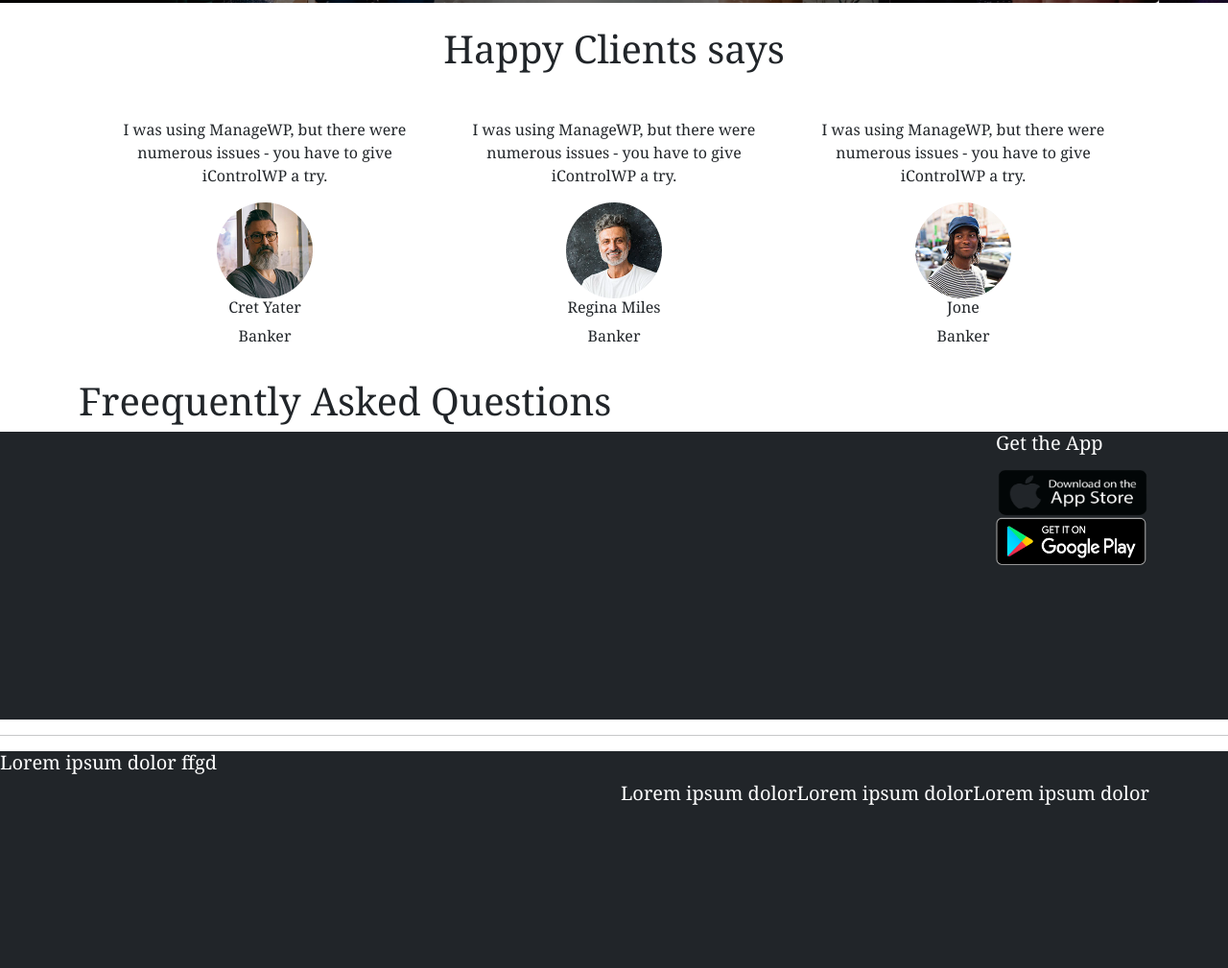
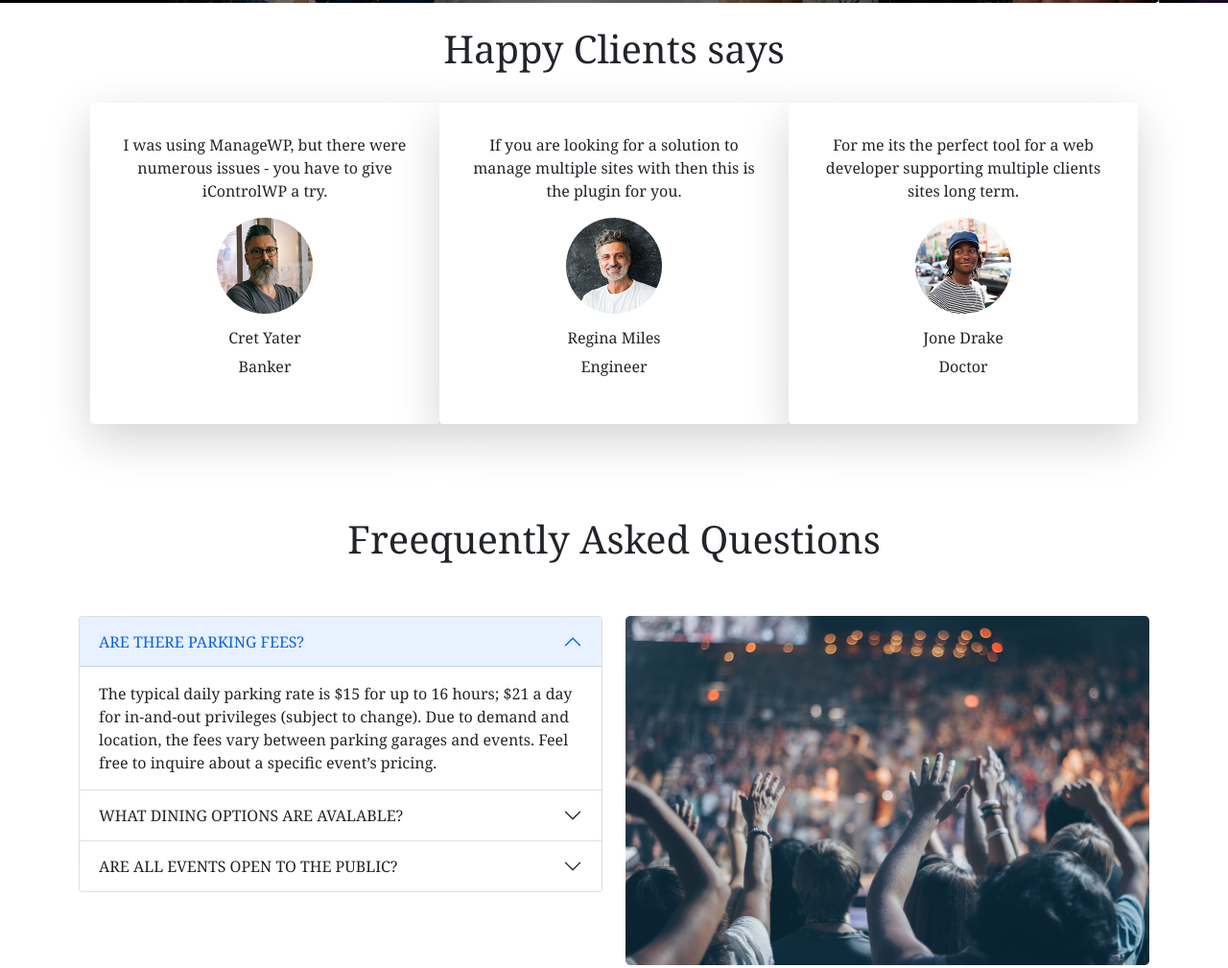
Before and after one commit to abdullahalmasudpersonal/Assignment-03, a plain HTML site: page index.html in a window 1280 px wide. Shown: the part 622-1631 px from the top of the page at 96% size. Drawn offline with nearby package versions, Linux system fonts and the light colour scheme.

Commit message:
sixth commit

```diff
--- a/index.html
+++ b/index.html
@@ -29,7 +29,7 @@
     <header>
         <!----------- navber-section -------------->
         <nav class="navbar navbar-expand-lg navbar-light bg-light">
-            <div class="container ">
+            <div class="container">
                 <a class="navbar-brand" href="#">
                     <img src="./media/icons/adelaide2.png" alt="" width="80" height="80">
                     Adelaide Convention Centre</a>
@@ -39,8 +39,8 @@
                     <span class="navbar-toggler-icon"></span>
                 </button>
 
-                <div class="collapse navbar-collapse " id="navbarSupportedContent">
-                    <ul class="navbar-nav me-auto mb-2 mb-lg-0">
+                <div class="collapse navbar-collapse justify-content-end" id="navbarSupportedContent">
+                    <ul class="navbar-nav fw-bold">
                         <li class="nav-item">
                             <a class="nav-link active" aria-current="page" href="#">HOME</a>
                         </li>
@@ -78,7 +78,7 @@
                     <div class="carousel-caption d-none d-md-block">
                         <h5>First slide label</h5>
                         <p>Some representative placeholder content for the first slide.</p>
-                        <a href="https://getbootstrap.com/" target="blank">
+                        <a href="https://getbootstrap.com/" target="_blank">
                             <button class="btn btn-warning">Buy Now</button>
                         </a>
                     </div>
@@ -88,7 +88,7 @@
                     <div class="carousel-caption d-none d-md-block">
                         <h5>Second slide label</h5>
                         <p>Some representative placeholder content for the second slide.</p>
-                        <a href="https://youtube.com/" target="blank">
+                        <a href="https://youtube.com/" target="_blank">
                             <button class="btn btn-warning">Buy Now</button>
                         </a>
                     </div>
@@ -98,7 +98,7 @@
                     <div class="carousel-caption d-none d-md-block">
                         <h5>Third slide label</h5>
                         <p>Some representative placeholder content for the third slide.</p>
-                        <a href="https://facebook.com/" target="blank">
+                        <a href="https://facebook.com/" target="_blank">
                             <button class="btn btn-warning">Buy Now</button>
                         </a>
                     </div>
@@ -123,43 +123,98 @@
             <h1 class="text-center p-4">Happy Clients says</h1>
             <div class=" container card-group">
 
-                <div class="card border-0">
+                <div class="card border-0 shadow-lg p-3 mb-5 bg-body rounded">
                     <div class="card-body text-center ">
                         <p class="card-text">I was using ManageWP, but there were numerous issues - you have to give
                             iControlWP a try.</p>
                         <img src="./media/images/person 1.png" class="justify-content-center" width="100" height="100"
                             alt="...">
-                        <h6>Cret Yater</h6>
+                        <h6 class="mt-3">Cret Yater</h6>
                         <p>Banker</p>
                     </div>
                 </div>
 
-                <div class="card border-0">
+                <div class="card border-0 shadow-lg p-3 mb-5 bg-body rounded">
                     <div class="card-body text-center ">
-                        <p class="card-text">I was using ManageWP, but there were numerous issues - you have to give
-                            iControlWP a try.</p>
+                        <p class="card-text">If you are looking for a solution to manage multiple sites with then this
+                            is the plugin for you. </p>
                         <img src="./media/images/person 2.png" class="justify-content-center" width="100" height="100"
                             alt="...">
-                        <h6>Regina Miles</h6>
-                        <p>Banker</p>
+                        <h6 class="mt-3">Regina Miles</h6>
+                        <p>Engineer</p>
                     </div>
                 </div>
-                <div class="card border-0">
+                <div class="card border-0 shadow-lg p-3 mb-5 bg-body rounded">
                     <div class="card-body text-center ">
-                        <p class="card-text">I was using ManageWP, but there were numerous issues - you have to give
-                            iControlWP a try.</p>
+                        <p class="card-text">For me its the perfect tool for a web developer supporting multiple clients
+                            sites long term. </p>
                         <img src="./media/images/person 3.png" class="justify-content-center" width="100" height="100"
                             alt="...">
-                        <h6>Jone</h6>
-                        <p>Banker</p>
+                        <h6 class="mt-3">Jone Drake</h6>
+                        <p>Doctor</p>
                     </div>
                 </div>
             </div>
         </section>
 
         <!--------- Freequently asked questions ----------->
-        <section class="container">
-            <h1>Freequently Asked Questions</h1>
+        <section class="container mb-5">
+            <h1 class="text-center p-5">Freequently Asked Questions</h1>
+            <div class="d-flex flex-row-reverse bd-highlight d-flex ">
+                <div class="">
+                    <img class="" src="./media/images/people.png" alt="">
+                </div>
+                <div class="accordion me-4 " id="accordionExample">
+                    <div class="accordion-item">
+                        <h2 class="accordion-header" id="headingOne">
+                            <button class="accordion-button" type="button" data-bs-toggle="collapse"
+                                data-bs-target="#collapseOne" aria-expanded="true" aria-controls="collapseOne">
+                                ARE THERE PARKING FEES?
+                            </button>
+                        </h2>
+                        <div id="collapseOne" class="accordion-collapse collapse show" aria-labelledby="headingOne"
+                            data-bs-parent="#accordionExample">
+                            <div class="accordion-body">
+                                The typical daily parking rate is $15 for up to 16 hours; $21 a day for in-and-out
+                                privileges (subject to change). Due to demand and location, the fees vary between
+                                parking garages and events. Feel free to inquire about a specific event’s pricing.
+                            </div>
+                        </div>
+                    </div>
+                    <div class="accordion-item">
+                        <h2 class="accordion-header" id="headingTwo">
+                            <button class="accordion-button collapsed" type="button" data-bs-toggle="collapse"
+                                data-bs-target="#collapseTwo" aria-expanded="false" aria-controls="collapseTwo">
+                                WHAT DINING OPTIONS ARE AVALABLE?
+                            </button>
+                        </h2>
+                        <div id="collapseTwo" class="accordion-collapse collapse" aria-labelledby="headingTwo"
+                            data-bs-parent="#accordionExample">
+                            <div class="accordion-body">
+                                Concessions schedule and availability are subject to each show. There is also a
+                                Starbucks attached to the facility.
+                            </div>
+                        </div>
+                    </div>
+                    <div class="accordion-item">
+                        <h2 class="accordion-header" id="headingThree">
+                            <button class="accordion-button collapsed" type="button" data-bs-toggle="collapse"
+                                data-bs-target="#collapseThree" aria-expanded="false" aria-controls="collapseThree">
+                                ARE ALL EVENTS OPEN TO THE PUBLIC?
+                            </button>
+                        </h2>
+                        <div id="collapseThree" class="accordion-collapse collapse" aria-labelledby="headingThree"
+                            data-bs-parent="#accordionExample">
+                            <div class="accordion-body">
+                                <strong>No; however,</strong> many events are open to the public. Please check the
+                                <code> event listing </code>to confirm admission details.
+                            </div>
+                        </div>
+                    </div>
+
+                </div>
+            </div>
+
         </section>
 
 
```
